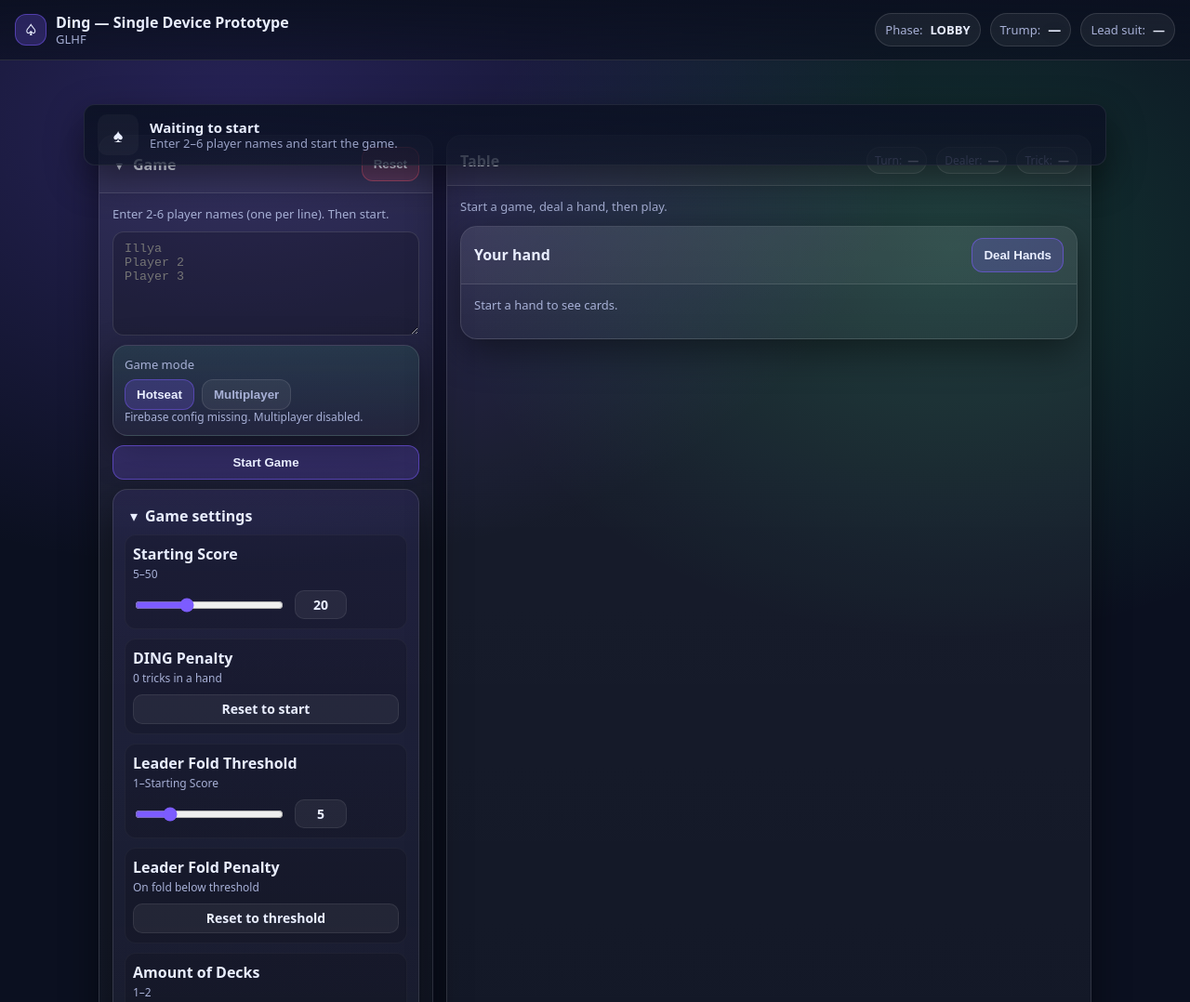
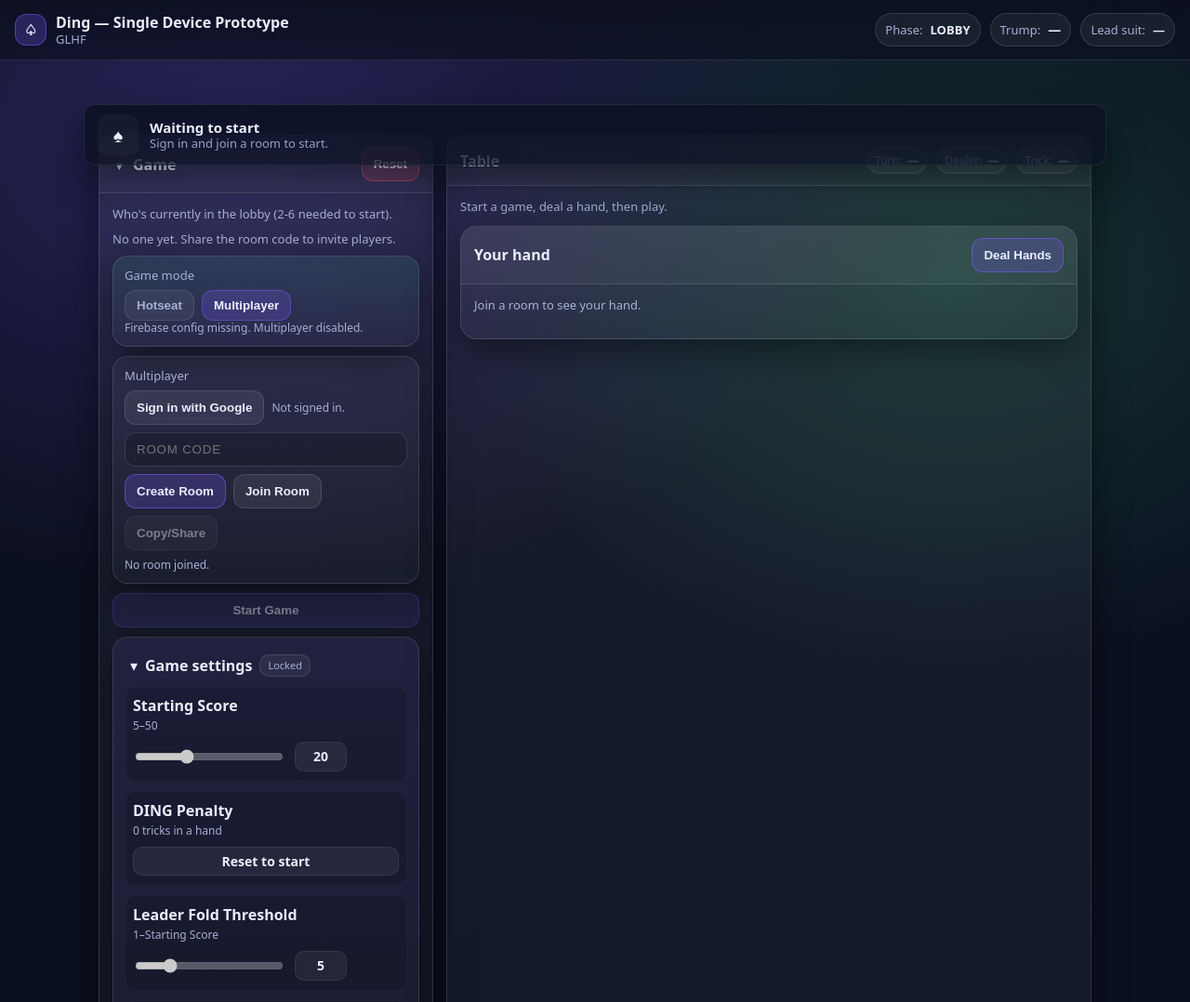
Before and after one commit to illyaom19/ding-card-game, a plain HTML site: page index.html in a window 1280 px wide. Shown: the top 1078 px of the page at 93% size. Drawn offline with Linux system fonts and the light colour scheme.

Commit message:
Quality of life

```diff
--- a/index.html
+++ b/index.html
@@ -956,8 +956,9 @@ function determineTrickWinner(plays, leadSuit, trumpSuit){
 // removed unused helper: clone()
 
 const state = {
-  mode: MODE.HOTSEAT,
+  mode: MODE.MULTI,
   phase: PHASE.LOBBY,
+  lastPhase: PHASE.LOBBY,
   players: [],
   playerOrder: [],
   roomId: null,
@@ -1917,6 +1918,7 @@ function setLock(on, forIndex=null){
 
 function resetAll(){
   state.phase = PHASE.LOBBY;
+  state.lastPhase = PHASE.LOBBY;
   state.players = [];
   state.selfHand = [];
   state.dealerIndex = 0;
@@ -2986,6 +2988,9 @@ function renderStatus(){
 // deck visualizer removed
 
 function render(){
+  if(state.phase !== PHASE.LOBBY && state.lastPhase === PHASE.LOBBY){
+    state.settingsCollapsed = true;
+  }
   renderHeaderPills();
   renderMeta();
   const isMulti = isMultiplayer();
@@ -3082,6 +3087,7 @@ function render(){
   renderHand();
   renderStatus();
   renderRoomLog();
+  state.lastPhase = state.phase;
 
   // keep Game header summary empty; notifier handles status now
   if(els.gameSummary){ els.gameSummary.textContent = ''; }
```
